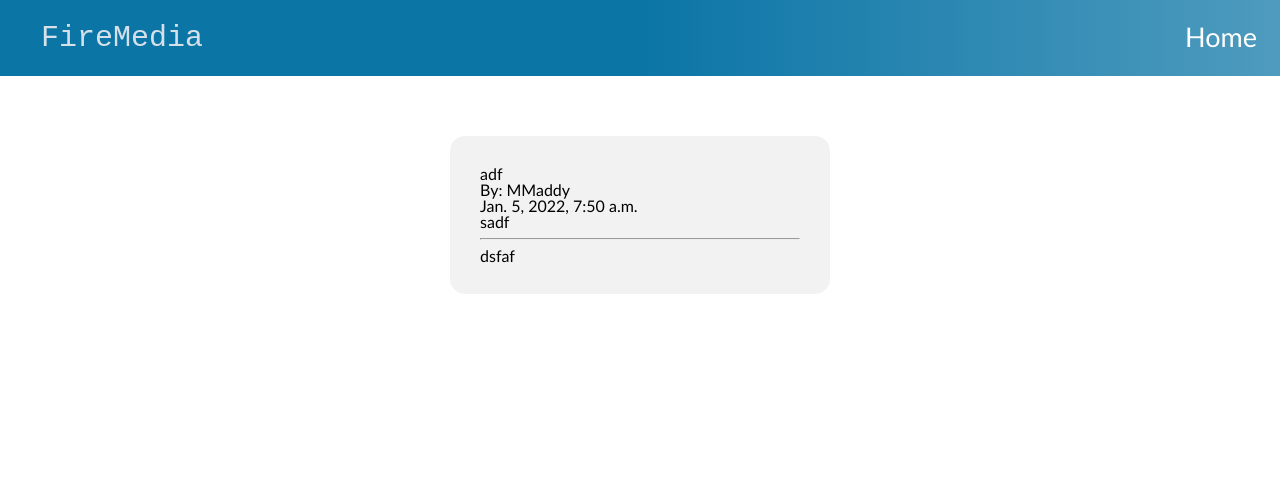
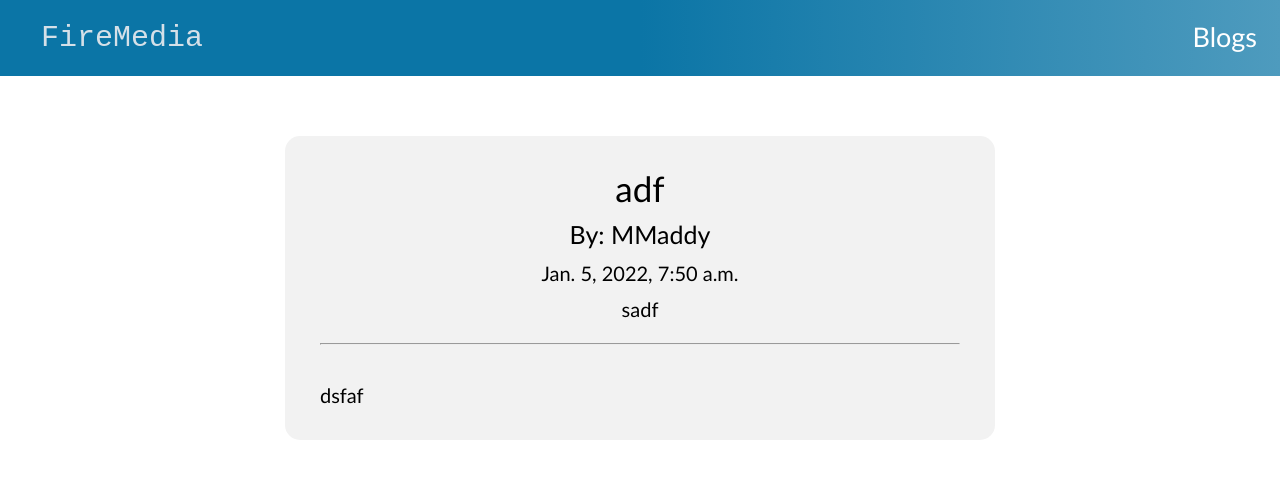
Before and after one commit to FireTheLost/FireMedia2, a Django app: page /blog-post/07b9ddf7-dc3a-4b67-93ae-04382b856aca in a window 1280 px wide. Shown: the top 499 px of the page. Run offline with Django 4.2, Linux system fonts and the light colour scheme; data comes from the database, SQL or seed files in the repository; parts of the project's set-up code (start-up, migrations or seed data) failed here and were passed over.

Commit message:
Finish Read Blog Page

```diff
--- a/blog/static/css/styles.css
+++ b/blog/static/css/styles.css
@@ -1,3 +1,7 @@
+:root {
+  --blog-background-color: #f2f2f2;
+}
+
 #navigation-bar {
     padding: 14px;
 
@@ -58,7 +62,7 @@
 
 .blog {
     width: 500px;
-    background-color: #f2f2f2;
+    background-color: var(--blog-background-color);;
     margin: 20px 0px 20px 40px;
     padding: 25px;
     border-radius: 15px;
@@ -121,11 +125,36 @@
     text-align: left;
 }
 
-#read-blog {
-    background-color: #f2f2f2;
+.read-blog {
+    background-color: var(--blog-background-color);
     margin: 60px auto;
-    padding: 30px;
+    padding: 35px;
     border-radius: 15px;
-    width: 25%;
+    width: 50%;
     font-family: calibri;
 }
+
+.read-blog-title {
+    font-size: 35px;
+    text-align: center;
+}
+
+.read-blog-author {
+    font-size: 25px;
+    text-align: center;
+}
+
+.read-blog-published {
+    font-size: 20px;
+    text-align: center;
+}
+
+.read-blog-description {
+    font-size: 20px;
+    text-align: center;
+}
+
+.read-blog-body {
+    white-space: pre-wrap;
+    font-size: 20px;
+}
--- a/blog/templates/base.html
+++ b/blog/templates/base.html
@@ -26,7 +26,7 @@
         <li class="navigation-element"><a id="name" href="{% url 'index' %}">FireMedia</a></li>
 	</ul>
     <ul class="navigation-list">
-        <li class="navigation-element"><a class="navigation-link" href="{% url 'index' %}">Home</a></li>
+        <li class="navigation-element"><a class="navigation-link" href="{% url 'index' %}">Blogs</a></li>
 	</ul>
   </nav>
   <div>{% block content %}{% endblock %}</div>
--- a/blog/templates/blog/blog_detail.html
+++ b/blog/templates/blog/blog_detail.html
@@ -1,12 +1,17 @@
 {% extends "base.html" %}
 
 {% block content %}
-  <div id="read-blog">
-    <h1>{{ blog.title }}</h1>
-    <h2><b>By: {{ blog.author }}</b></h2>
-    <p>{{ blog.published }}</p>
-    <p>{{ blog.description }}</p>
+  <div class="read-blog">
+    <h1 class="read-blog-title">{{ blog.title }}</h1>
+    <br>
+    <h2 class="read-blog-author"><b>By: {{ blog.author }}</b></h2>
+    <br>
+    <p class="read-blog-published">{{ blog.published }}</p>
+    <br>
+    <p class="read-blog-description">{{ blog.description }}</p>
+    <br>
     <hr>
-    <p>{{ blog.body }}</p>
+    <br><br>
+    <p class="read-blog-body">{{ blog.body }}</p>
   </div>
 {% endblock %}
```
